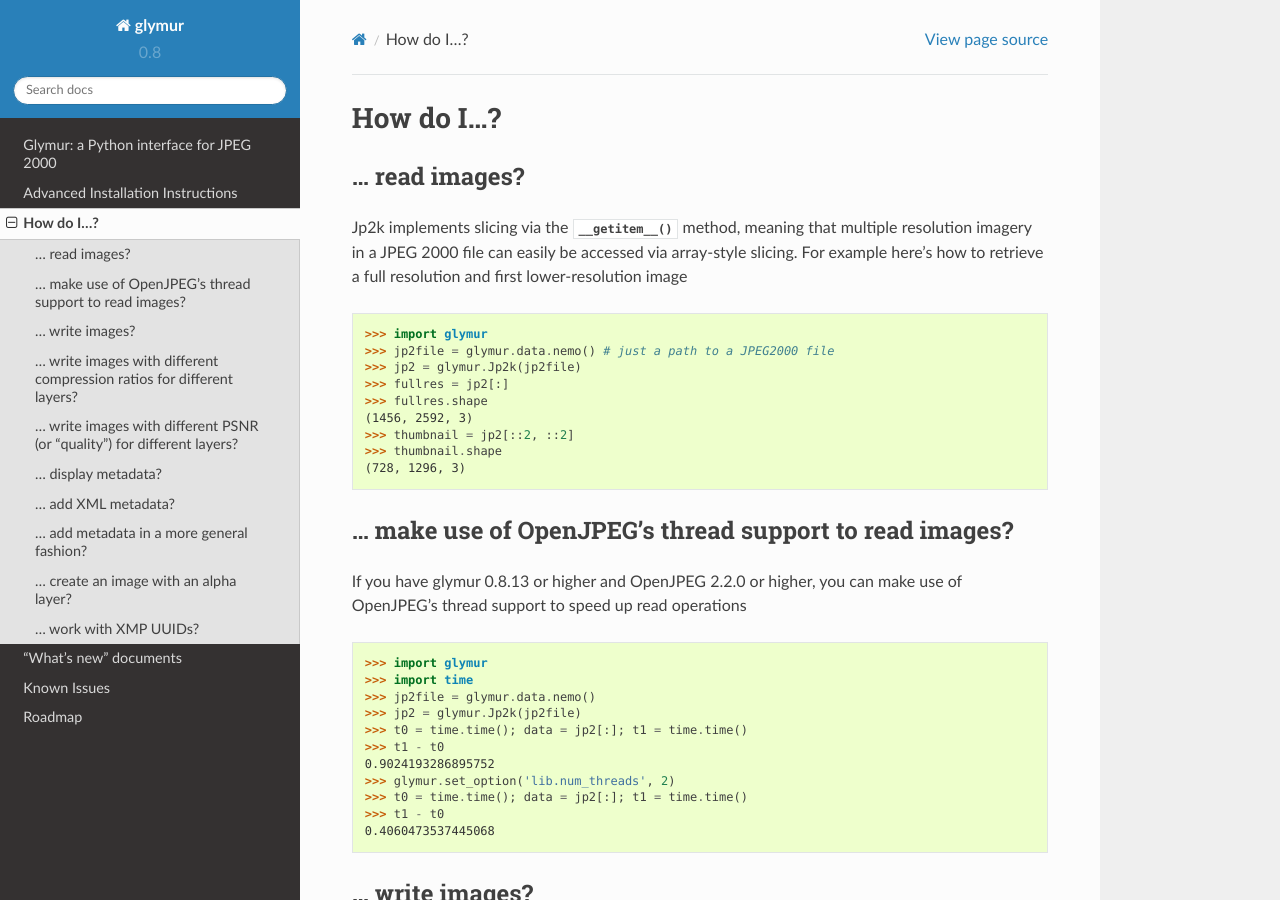
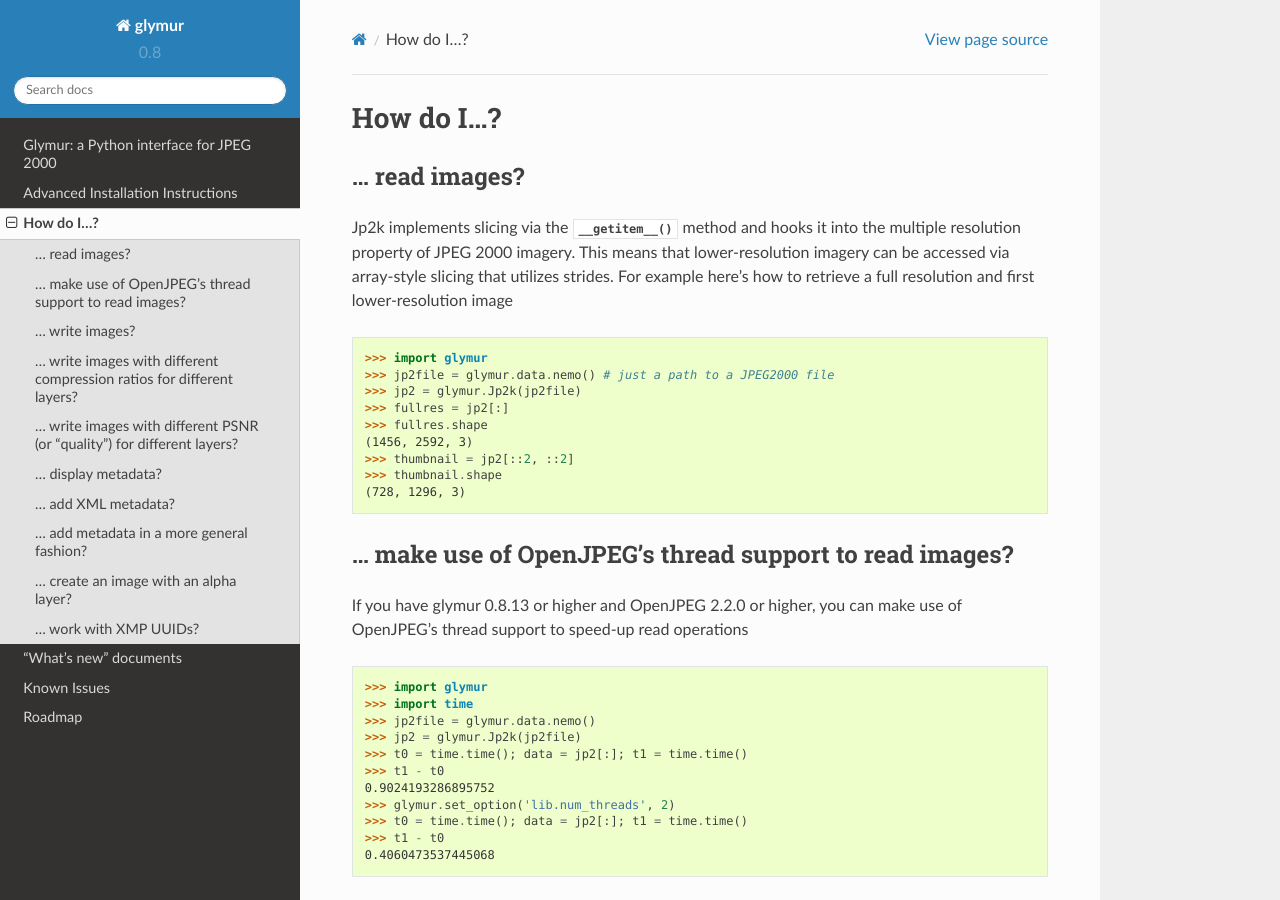
Before and after one commit to quintusdias/glymur, a Sphinx documentation site: the page built from docs/source/how_do_i.rst, in a window 1280 px wide and 900 px high. Built offline with Sphinx 7.4.7 and the Read the Docs theme 2.0.0, drawn with Linux system fonts in a browser that asks for light colours; some of the changed text lies outside the part shown.

Commit message:
Improve how-do-I recipes
"How do I read images?" needed to have strides explicitly mentioned.

"How do I make use of OpenJPEG's thread support" had a typo.

"How do I create an image with an alpha layer" had an outdated reference
URL.

```diff
--- a/docs/source/how_do_i.rst
+++ b/docs/source/how_do_i.rst
@@ -5,10 +5,11 @@
 
 ... read images?
 ================
-Jp2k implements slicing via the :py:meth:`__getitem__` method, meaning that
-multiple resolution imagery in a JPEG 2000 file can
-easily be accessed via array-style slicing.  For example here's how to
-retrieve a full resolution and first lower-resolution image ::
+Jp2k implements slicing via the :py:meth:`__getitem__` method and
+hooks it into the multiple resolution property of JPEG 2000 imagery.
+This means that lower-resolution imagery can be accessed via
+array-style slicing that utilizes strides.  For example here's how
+to retrieve a full resolution and first lower-resolution image ::
 
     >>> import glymur
     >>> jp2file = glymur.data.nemo() # just a path to a JPEG2000 file
@@ -24,7 +25,7 @@
 =========================================================
 If you have glymur 0.8.13 or higher
 and OpenJPEG 2.2.0 or higher,
-you can make use of OpenJPEG's thread support to speed up read operations ::
+you can make use of OpenJPEG's thread support to speed-up read operations ::
 
     >>> import glymur
     >>> import time
@@ -396,7 +397,7 @@
 set of boxes that includes a channel definition box.
 
 This example is based on SciPy example code found at
-http://scipy-lectures.github.io/advanced/image_processing/#basic-manipulations .
+http://scipy-lectures.org/advanced/image_processing/#basic-manipulations .
 Instead of a circular mask we'll make it an ellipse since the source
 image isn't square. ::
 
```
